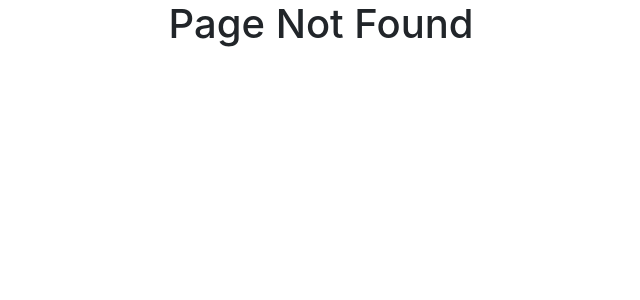
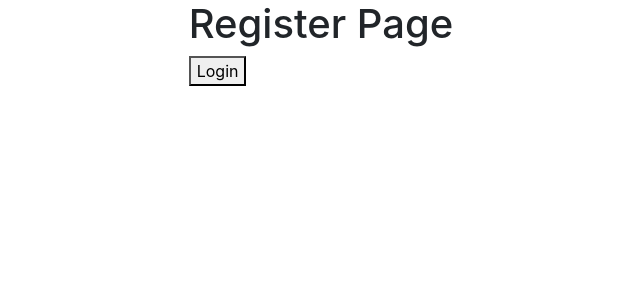
Before and after one commit to FlakoBB/OpenBootcamp_FullStack, a React (Create React App) app in the folder Curso de ReactJS/proyecto-curso/: page /register in a window 1280 px wide. Before the commit this address had no page. Shown: the top 300 px of the page, without its empty margins (319-959 px from the left). Built offline with nearby package versions, Linux system fonts and the light colour scheme.

Commit message:
ReactJS Ejercicio6 Nav login-register Ruta tareas

```diff
--- a/Curso de ReactJS/proyecto-curso/src/AppRoutingFinal.js
+++ b/Curso de ReactJS/proyecto-curso/src/AppRoutingFinal.js
@@ -2,7 +2,9 @@ import React from 'react'
 import { BrowserRouter as Router, Route, Switch, Redirect } from 'react-router-dom'
 import NotFoundPage from './pages/404/NotFoundPage';
 import LoginPage from './pages/auth/LoginPage';
+import RegisterPage from './pages/auth/RegisterPage';
 import DashboardPage from './pages/dashboard/Dashboard';
+import { TaskPage } from './pages/tasks/TaskPage';
 
 function AppRoutingFinal() {
 
@@ -12,7 +14,7 @@ function AppRoutingFinal() {
     return (
         <Router>
             <Switch>
-                {/* /// ? Redirections to protect our routes */}
+                {/* // ? Redirections to protect our routes */}
                 <Route exact path='/'>
                     {
                         loggedIn ?
@@ -32,6 +34,19 @@ function AppRoutingFinal() {
                         (<Redirect from='/' to='/login' />)
                     }
                 </Route>
+                {/* // ! Ejercicio 6 */}
+                {/* // ? Register route */}
+                <Route exact path='/register' component={ RegisterPage } />
+                {/* // ? Tasks route */}
+                <Route exact path='/tasks'>
+                    {
+                        loggedIn ?
+                        (<TaskPage/>)
+                        :
+                        (<Redirect from='/' to='/login' />)
+                    }
+                </Route>
+                {/* // ! Fin Ejercicio 6 */}
                 {/* // ? Not Found Page */}
                 <Route component={ NotFoundPage }/>
             </Switch>
--- a/Curso de ReactJS/proyecto-curso/src/pages/auth/LoginPage.jsx
+++ b/Curso de ReactJS/proyecto-curso/src/pages/auth/LoginPage.jsx
@@ -1,11 +1,20 @@
 import React from 'react'
+import { useHistory } from 'react-router-dom'
 import LoginFormik from '../../components/pure/forms/loginFormik'
 
 const LoginPage = () => {
+
+    const history = useHistory()
+
+    const navigateTo = (path) => {
+        history.push(path)
+    }
+
     return (
         <div>
-            LoginPage
+            <h1>Login Page</h1>
             <LoginFormik/>
+            <button onClick={ () => navigateTo('/register') }>Register</button>
         </div>
     )
 }
--- a/Curso de ReactJS/proyecto-curso/src/pages/auth/RegisterPage.jsx
+++ b/Curso de ReactJS/proyecto-curso/src/pages/auth/RegisterPage.jsx
@@ -1,8 +1,18 @@
 import React from 'react'
+import { useHistory } from 'react-router-dom'
 
 const RegisterPage = () => {
+
+    const history = useHistory()
+
+    const navigateTo = (path) => {
+        history.push(path)
+    }
     return (
-        <div>RegisterPage</div>
+        <div>
+            <h1>Register Page</h1>
+            <button onClick={ () => navigateTo('/login') }>Login</button>
+        </div>
     )
 }
 
```
Also changed, not shown: 1 other file (tests, documents, lock files or other folders).
